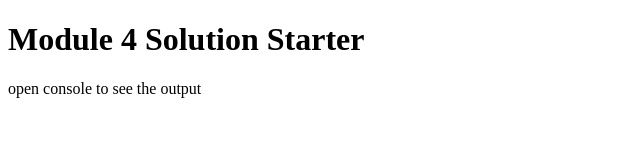
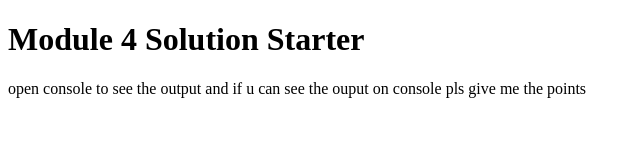
Before and after one commit to chaithragirish12/Module-Solution-4, a plain HTML site: page index.html in a window 1280 px wide. Shown: the whole page, without its empty margins (0-641 px from the left). Drawn offline with Linux system fonts and the light colour scheme.

Commit message:
Update index.html

```diff
--- a/index.html
+++ b/index.html
@@ -11,6 +11,6 @@
 </head>
 <body>
   <h1>Module 4 Solution Starter</h1>
-  <p>open console to see the output</p>
+  <p>open console to see the output and if u can see the ouput on console pls give me the points</p>
 </body>
 </html>
```
